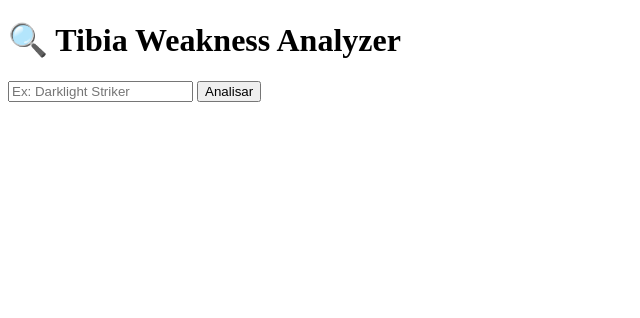
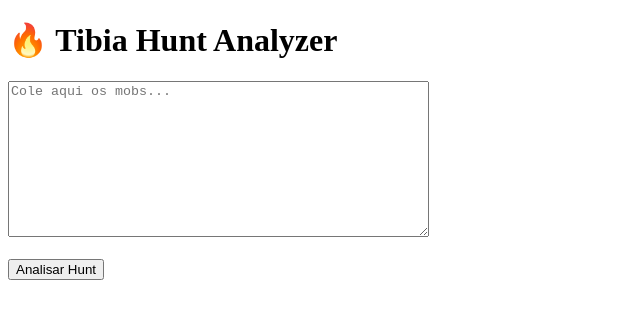
Before and after one commit to Kuskly/TibiaCharm, a plain HTML site: page index.html in a window 1280 px wide. Shown: the whole page, without its empty margins (0-640 px from the left). Drawn offline with Linux system fonts and the light colour scheme.

Commit message:
Update index.html

```diff
--- a/index.html
+++ b/index.html
@@ -2,14 +2,15 @@
 <html lang="pt-BR">
 <head>
   <meta charset="UTF-8">
-  <title>Tibia Weakness Analyzer</title>
+  <title>Tibia Hunt Analyzer</title>
 </head>
 <body>
 
-  <h1>🔍 Tibia Weakness Analyzer</h1>
+  <h1>🔥 Tibia Hunt Analyzer</h1>
 
-  <input type="text" id="monster" placeholder="Ex: Darklight Striker">
-  <button onclick="analyze()">Analisar</button>
+  <textarea id="input" rows="10" cols="50" placeholder="Cole aqui os mobs..."></textarea>
+  <br><br>
+  <button onclick="analyze()">Analisar Hunt</button>
 
   <pre id="result"></pre>
 
```
